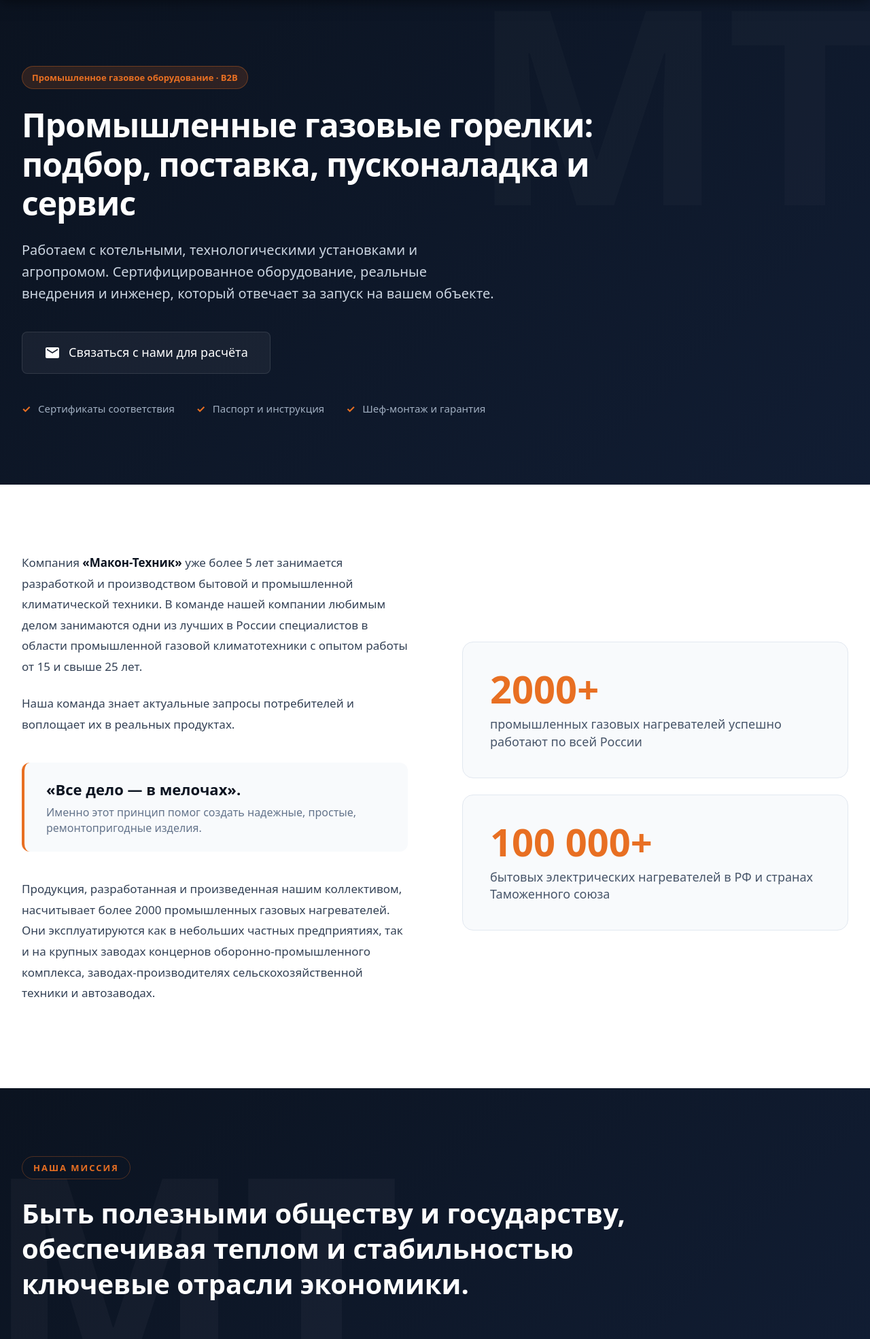
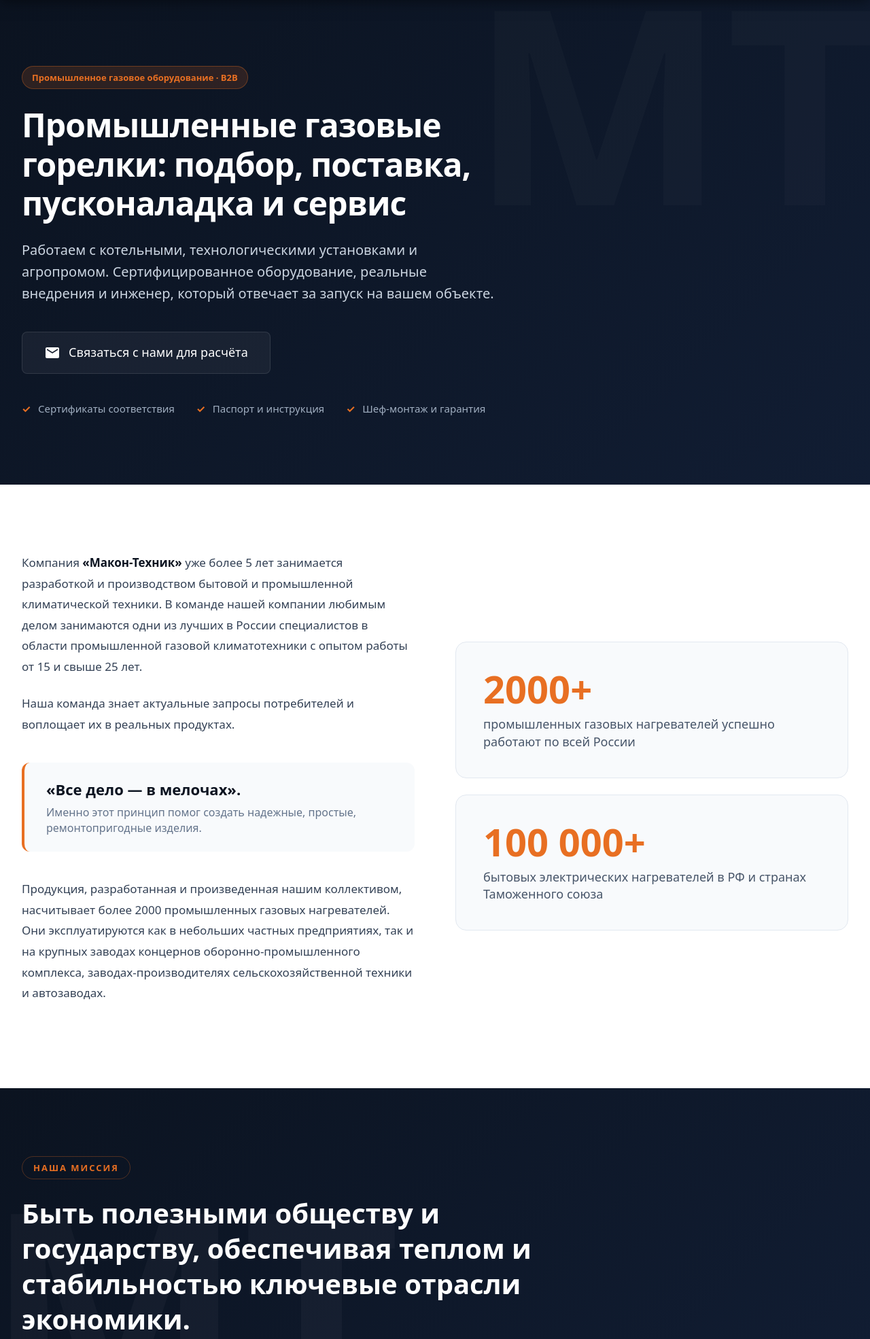
Before and after one commit to sarafantim95/makontech.ru-, a plain HTML site: page index.html in a window 1280 px wide. Shown: the part 82-2052 px from the top of the page at 68% size. Drawn offline with Linux system fonts and the light colour scheme; a script that the page names is missing.

Commit message:
Update index.html

```diff
--- a/index.html
+++ b/index.html
@@ -20,8 +20,7 @@
       color: rgba(255, 255, 255, 0.02); line-height: 1; pointer-events: none;
     }
     .hero-custom__inner {
-      max-width: 900px; position: relative; z-index: 1;
-      margin-left: 0; margin-right: auto; /* Прижимаем влево на ПК */
+      max-width: 800px; position: relative; z-index: 1; margin-left: 0; margin-right: auto;
     }
     .hero-custom h1 { font-size: 48px; line-height: 1.2; margin-bottom: 24px; font-weight: 800; }
     .hero-custom__lead { font-size: 20px; line-height: 1.6; color: #cbd5e1; margin-bottom: 40px; max-width: 700px; }
@@ -40,7 +39,7 @@
     .badge { display: inline-block; background: rgba(232,111,34,0.15); color: #e86f22; border: 1px solid rgba(232,111,34,0.35); padding: 6px 14px; border-radius: 999px; font-size: 13px; font-weight: 600; margin-bottom: 20px; }
 
     .story-section { padding: 100px 0; background: #ffffff; }
-    .story-grid { display: grid; grid-template-columns: 1fr 1fr; gap: 80px; align-items: center; }
+    .story-grid { display: grid; grid-template-columns: 1fr 1fr; gap: 60px; align-items: center; }
     .story-content p { font-size: 17px; line-height: 1.8; color: #334155; margin-bottom: 24px; }
     .story-content strong { color: #0b1320; font-weight: 600; }
     .story-content .highlight-quote { font-size: 22px; font-weight: 600; color: #0b1320; padding: 24px 32px; background: #f8fafc; border-radius: 12px; border-left: 4px solid #e86f22; margin: 40px 0; line-height: 1.4; }
@@ -52,12 +51,12 @@
 
     .mission-section { padding: 100px 0; background: linear-gradient(135deg, #0b1320 0%, #111d33 100%); color: #ffffff; position: relative; overflow: hidden; }
     .mission-section::before { content: 'МТ'; position: absolute; bottom: -50px; left: -20px; font-size: 400px; font-weight: 900; color: rgba(255, 255, 255, 0.03); line-height: 1; pointer-events: none; }
-    .mission-inner { max-width: 900px; position: relative; z-index: 1; margin-left: 0; margin-right: auto; /* Влево */ }
+    .mission-inner { max-width: 800px; position: relative; z-index: 1; margin-left: 0; margin-right: auto; }
     .mission-label { display: inline-block; font-size: 13px; text-transform: uppercase; letter-spacing: 2px; color: #e86f22; margin-bottom: 24px; font-weight: 700; border: 1px solid rgba(232, 111, 34, 0.3); padding: 6px 16px; border-radius: 20px; }
     .mission-lead { font-size: 40px; line-height: 1.3; font-weight: 800; margin: 0; color: #ffffff; }
 
     @media (max-width: 900px) {
-      .story-grid { grid-template-columns: 1fr; gap: 50px; }
+      .story-grid { grid-template-columns: 1fr; gap: 40px; }
     }
 
     @media (max-width: 768px) {
```
